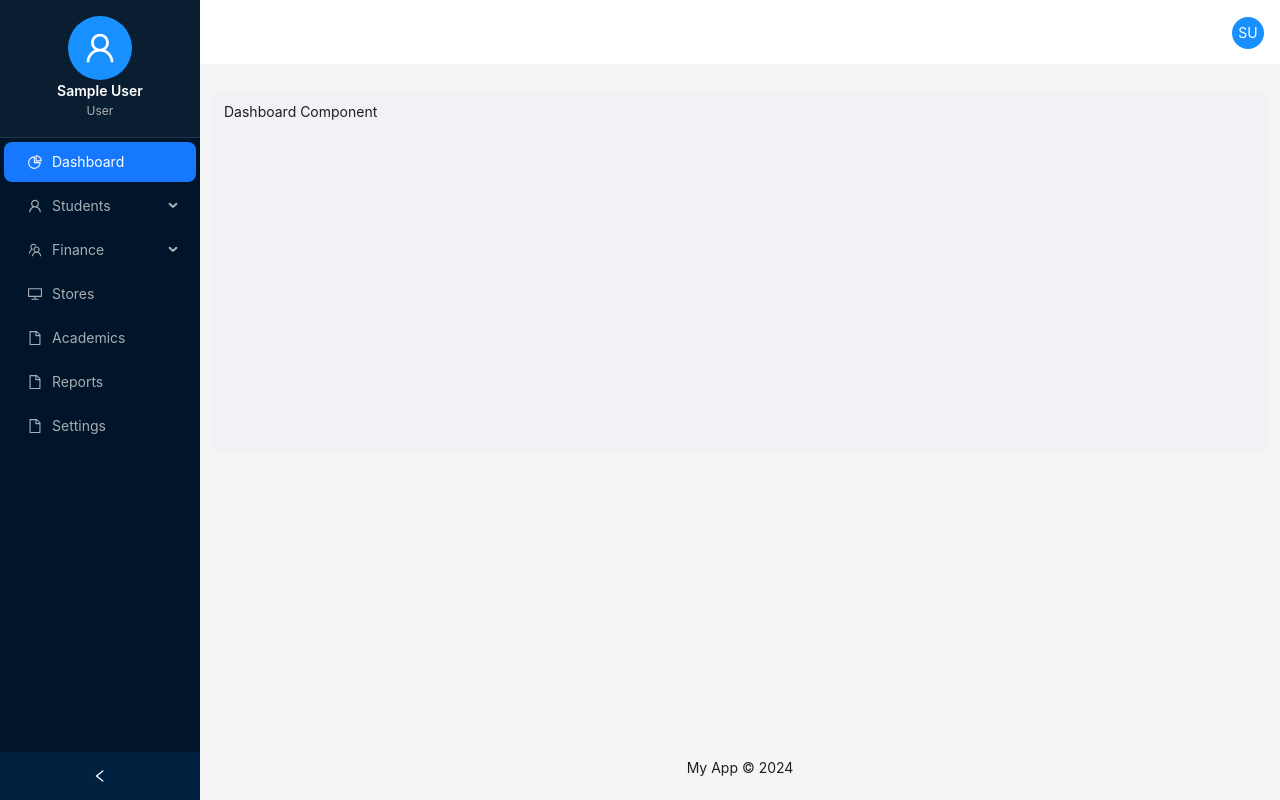
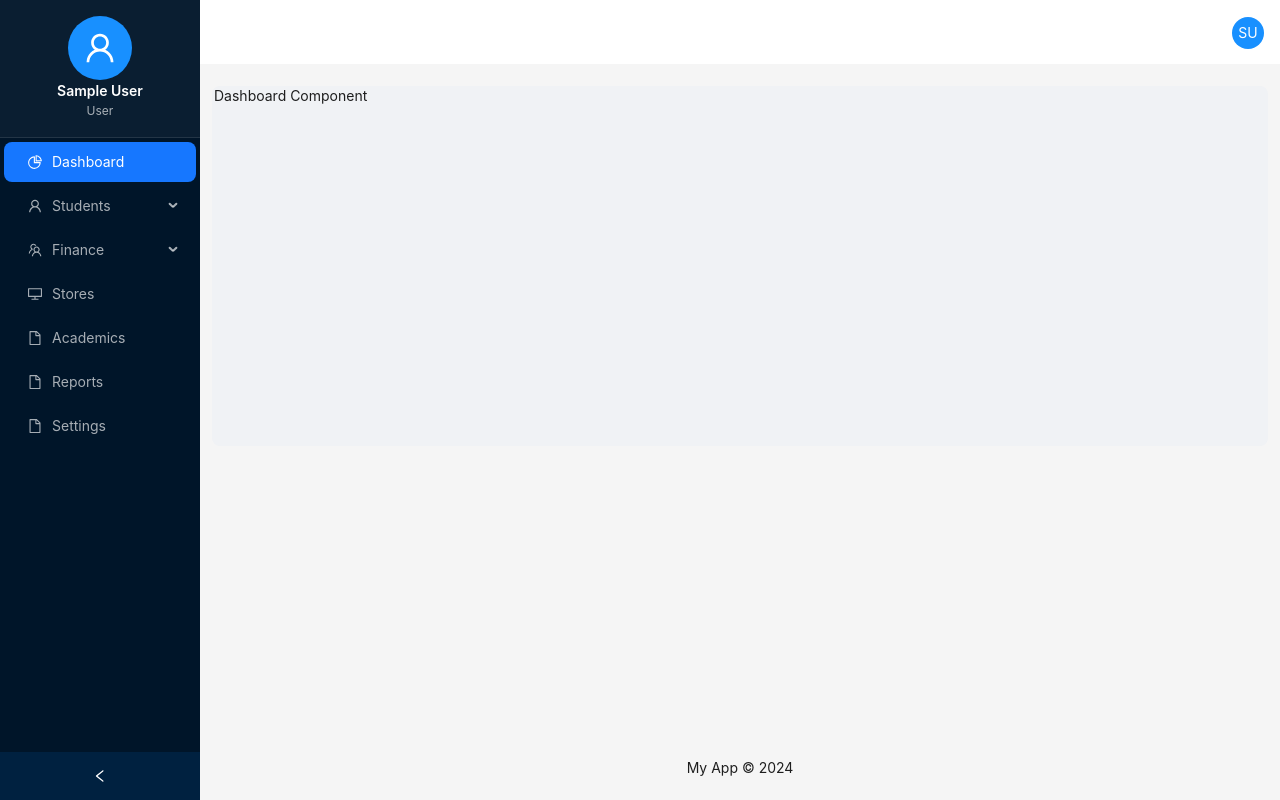
Before and after one commit to munialom/saas-school-novasis, a React (Vite) app in the folder src/frontend/: page / in a window 1280 px wide. Built offline with nearby package versions, Linux system fonts and the light colour scheme; sample sign-in values are in the browser's storage.

Commit message:
fixes data margins

```diff
--- a/src/frontend/src/components/common/MainLayout.tsx
+++ b/src/frontend/src/components/common/MainLayout.tsx
@@ -27,7 +27,7 @@ const MainLayout: React.FC<MainLayoutProps> = ({ children }) => {
                 <Content style={{ margin: '12px 12px 0' }}>
                     <div
                         style={{
-                            padding: 12,
+                            padding: 2,
                             minHeight: 360,
                             background: '#f0f2f5',
                             borderRadius: 8,
--- a/src/frontend/src/components/common/PageCrumbs.tsx
+++ b/src/frontend/src/components/common/PageCrumbs.tsx
@@ -41,7 +41,7 @@ const PageCrumbs: React.FC = () => {
     });
 
     return (
-        <div style={{ padding: '16px 12px 0px',  }}>
+        <div style={{ padding: '10px 12px 0px',  }}>
             <Breadcrumb items={breadcrumbItems} />
         </div>
     );
```
